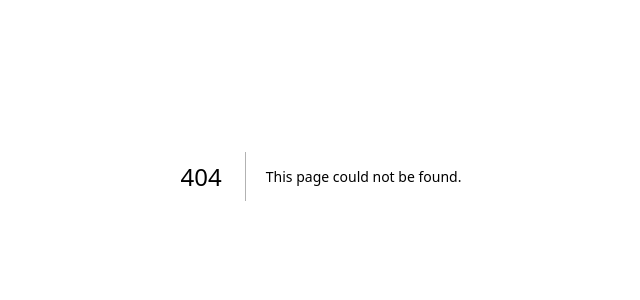
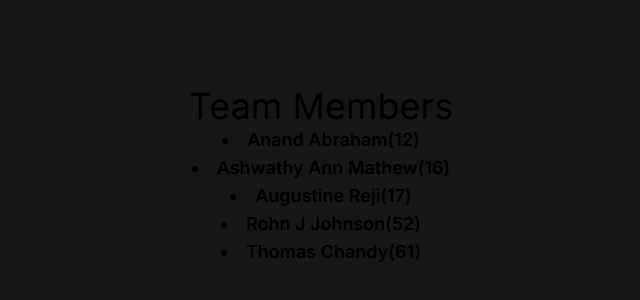
Before and after one commit to AestheticDebuggers/football-fever, a Next.js app: page /about in a window 1280 px wide. Before the commit this address had no page. Shown: the part 224-524 px from the top of the page, without its empty margins (319-959 px from the left). Built offline with nearby package versions, Linux system fonts and the light colour scheme.

Commit message:
feat : about

```diff
--- /dev/null
+++ b/src/app/about/page.tsx
@@ -0,0 +1,68 @@
+import React from 'react'
+import Link from 'next/link';
+
+function about() {
+    return (
+        <div className='mx-auto flex flex-col h-screen items-center justify-center bg-[#151716] min-h-full min-w-full text-4xl'>
+
+            Team Members
+            <li className='font-semibold text-lg hover:text-blue-500 '>
+                <a
+                    href="https://www.github.com/Real-Enigma"
+                    target="_blank"
+                    rel="noopener noreferrer"
+                    className="hover:text-blue-500 hover:underline"
+                >
+                    Anand Abraham(12)
+                </a>
+            </li>
+            <li className='font-semibold text-lg hover:text-red-500 '>
+
+                <a
+                    href="https://www.github.com/Ashwathy-Ann"
+                    target="_blank"
+                    rel="noopener noreferrer"
+                    className="hover:text-red-500 hover:underline"
+                >
+                    Ashwathy Ann Mathew(16)
+                </a>
+            </li>
+            <li className='font-semibold text-lg hover:text-yellow-500 '>
+
+                <a
+                    href="https://www.github.com/InnovativeAR"
+                    target="_blank"
+                    rel="noopener noreferrer"
+                    className="hover:text-yellow-500 hover:underline"
+                >
+                    Augustine Reji(17)
+                </a>
+            </li>
+            <li className='font-semibold text-lg hover:text-pink-500 '>
+
+                <a
+                    href="https://www.github.com/rohnjjohnson"
+                    target="_blank"
+                    rel="noopener noreferrer"
+                    className="hover:text-pink-500 hover:underline"
+                >
+                    Rohn J Johnson(52)
+                </a>
+            </li>
+            <li className='font-semibold text-lg hover:text-green-500 '>
+
+                <a
+                    href="https://www.github.com/tomukalathil"
+                    target="_blank"
+                    rel="noopener noreferrer"
+                    className="hover:text-green-500 hover:underline"
+                >
+                    Thomas Chandy(61)
+                </a>
+            </li>
+        </div>
+
+    )
+}
+
+export default about
--- a/src/app/components/NavBar.tsx
+++ b/src/app/components/NavBar.tsx
@@ -14,11 +14,30 @@ const Navbar = () => {
   };
 
   return (
-    <nav className="flex items-center justify-between flex-wrap bg-teal-500 p-6">
+    <nav className="flex items-center justify-between flex-wrap bg-teal-800 p-6 fixed">
       <div className="flex items-center flex-shrink-0 text-white mr-6">
         <span className="font-semibold text-xl tracking-tight">Football Fever</span>
       </div>
-
+        <div className="rounded-full bg-teal-700 ">
+          <div className="flex">
+            <div className="flex w-10 items-center justify-center rounded-tl-lg rounded-bl-lg border-r border-transparent p-5">
+              <svg viewBox="0 0 20 20" aria-hidden="true" className="pointer-events-none absolute w-5 fill-gray-500 transition">
+                <path d="M16.72 17.78a.75.75 0 1 0 1.06-1.06l-1.06 1.06ZM9 14.5A5.5 5.5 0 0 1 3.5 9H2a7 7 0 0 0 7 7v-1.5ZM3.5 9A5.5 5.5 0 0 1 9 3.5V2a7 7 0 0 0-7 7h1.5ZM9 3.5A5.5 5.5 0 0 1 14.5 9H16a7 7 0 0 0-7-7v1.5Zm3.89 10.45 3.83 3.83 1.06-1.06-3.83-3.83-1.06 1.06ZM14.5 9a5.48 5.48 0 0 1-1.61 3.89l1.06 1.06A6.98 6.98 0 0 0 16 9h-1.5Zm-1.61 3.89A5.48 5.48 0 0 1 9 14.5V16a6.98 6.98 0 0 0 4.95-2.05l-1.06-1.06Z"></path>
+              </svg>
+            </div>
+            <input
+              type="text"
+              className="w-full max-w-[160px] bg-transparent pl-2 text-base font-semibold outline-0"
+              placeholder=""
+              id=""
+            />
+            <input
+              type="button"
+              value="Search"
+              className="bg-blue-500 p-2 rounded-full text-white font-semibold hover:bg-blue-800 transition-colors"
+            />
+          </div>
+        </div>
         <div className="lg">
           <AnimatePresence>
             {isOpen && (
@@ -28,7 +47,7 @@ const Navbar = () => {
                 animate={{ x: 0 }}
                 exit={{ x: "100%" }}
                 transition={{ duration: 0.5, ease: "easeInOut" }}
-              className="fixed right-0 top-0 h-full w-1/5 bg-teal-500 overflow-y-auto p-6"
+                className="fixed right-0 top-0 h-full w-1/5 bg-teal-800 overflow-y-auto p-6"
               >
                 <button onClick={closeMenu} className="float-right text-lg">
                   X
@@ -57,7 +76,7 @@ const Navbar = () => {
             className="flex items-center px-3 py-2 border rounded text-teal-200 border-teal-400 hover:text-white hover:border-white"
           >
             <svg
-            className="fill-current h-3 w-3"
+              className="fill-current h-4 w-4"
               viewBox="0 0 20 20"
               xmlns="http://www.w3.org/2000/svg"
             >
@@ -72,8 +91,6 @@ const Navbar = () => {
               <circle cx="10" cy="15" r="2" />
               <circle cx="15" cy="15" r="2" />
             </svg>
-
-
           </button>
         </div>
     </nav>
--- a/src/app/page.tsx
+++ b/src/app/page.tsx
@@ -4,9 +4,14 @@ import Navbar from './components/NavBar'; // Adjust the path if needed
 
 function Home() {
   return (
-    <div className='mx-auto h-screen bg-black min-h-full min-w-full'>
+    <div className='mx-auto h-screen bg-[#151716] min-h-full min-w-full'>
       <Navbar />
-
+      <div className='min-h-screen flex flex-col items-center mt-12 bg-[#151716] text-xl font-semibold'>
+      <div className="w-full max-w-fit p-4 bg-gray-400">
+        <h1 className="text-xl font-bold mb-8">Today&apos;s matches</h1>
+        <p className=''></p>
+      </div>
+      </div>
     </div>
   );
 }
--- /dev/null
+++ b/src/app/premier/page.tsx
@@ -0,0 +1,11 @@
+import React from 'react'
+
+function Premier() {
+  return (
+    <div>
+
+    </div>
+  )
+}
+
+export default Premier;
```
Lines whose indentation alone changed are shown as unchanged.
